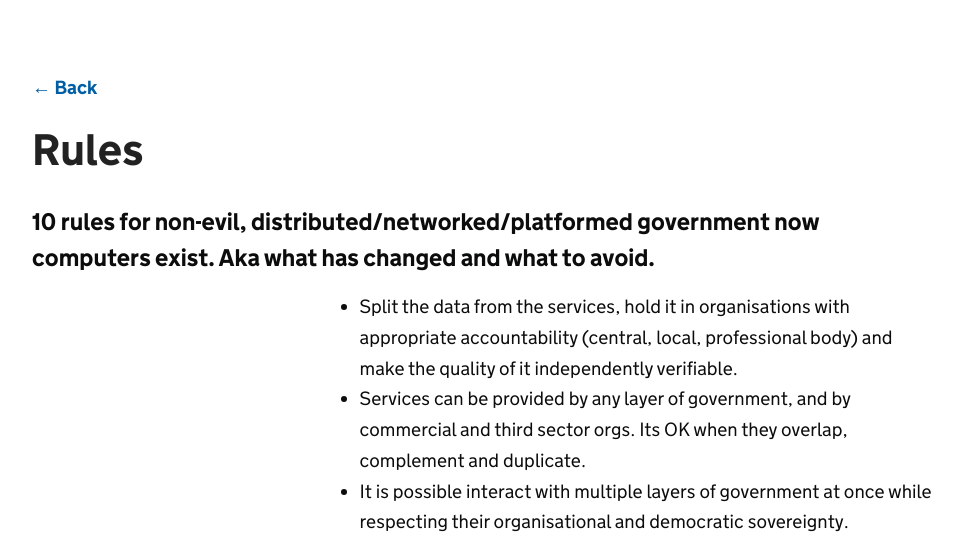
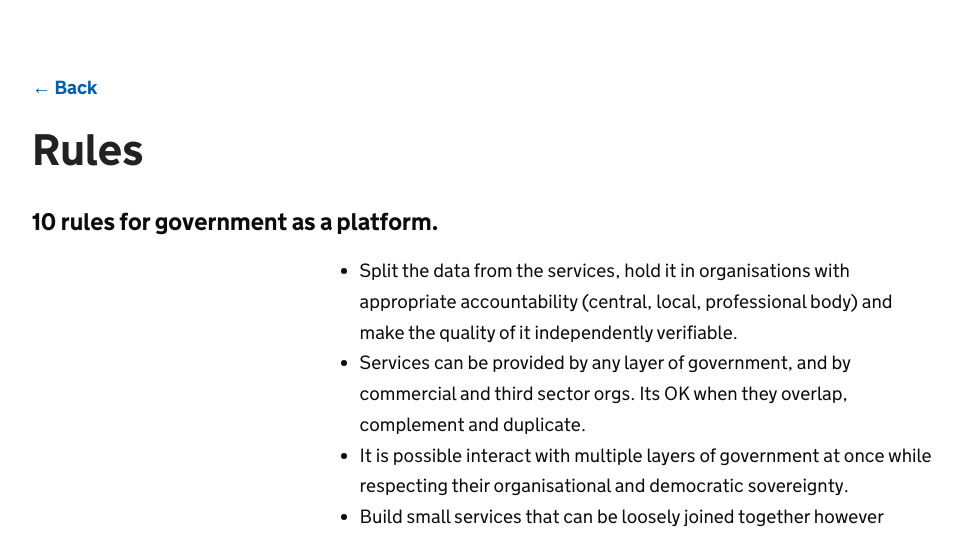
Before and after one commit to sausages-of-the-future/www, a Flask app: page /rules in a window 1280 px wide. Shown: the top 535 px of the page, without its empty margins (158-1120 px from the left). Run offline with Flask 2, Linux system fonts and the light colour scheme.

Commit message:
Update rules.html

```diff
--- a/www/templates/greenpaper/rules.html
+++ b/www/templates/greenpaper/rules.html
@@ -7,7 +7,7 @@
   <div class="info-page">
    <a class ="back-button" href="{{url_for('paper.background_and_findings')}}">&larr; Back </a>
    	<h1>Rules</h1>
-   		<div class="small-12 large-12 columns intro-para">10 rules for non-evil, distributed/networked/platformed government now computers exist. Aka what has changed and what to avoid.</div>
+   		<div class="small-12 large-12 columns intro-para">10 rules for government as a platform.</div>
    		<div class="small-12 large-8 columns">
 
    		<ul>
```
